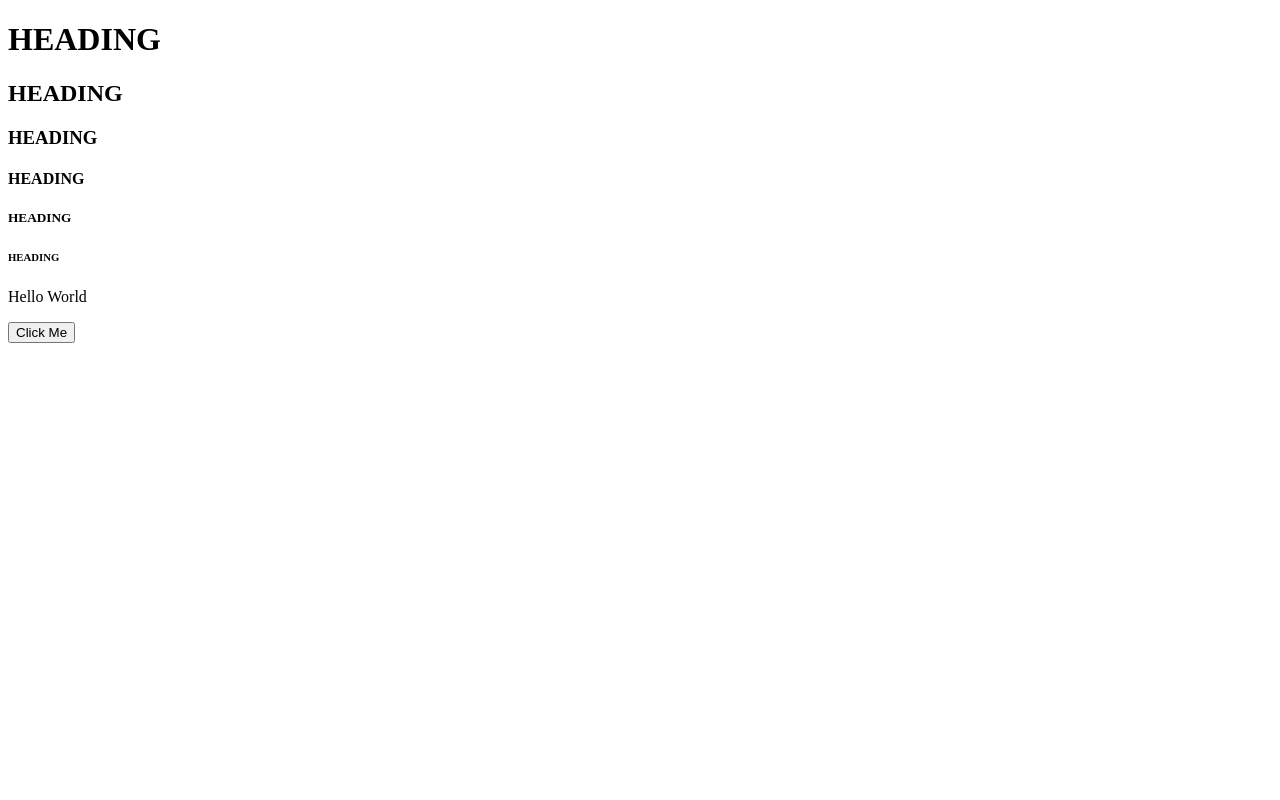
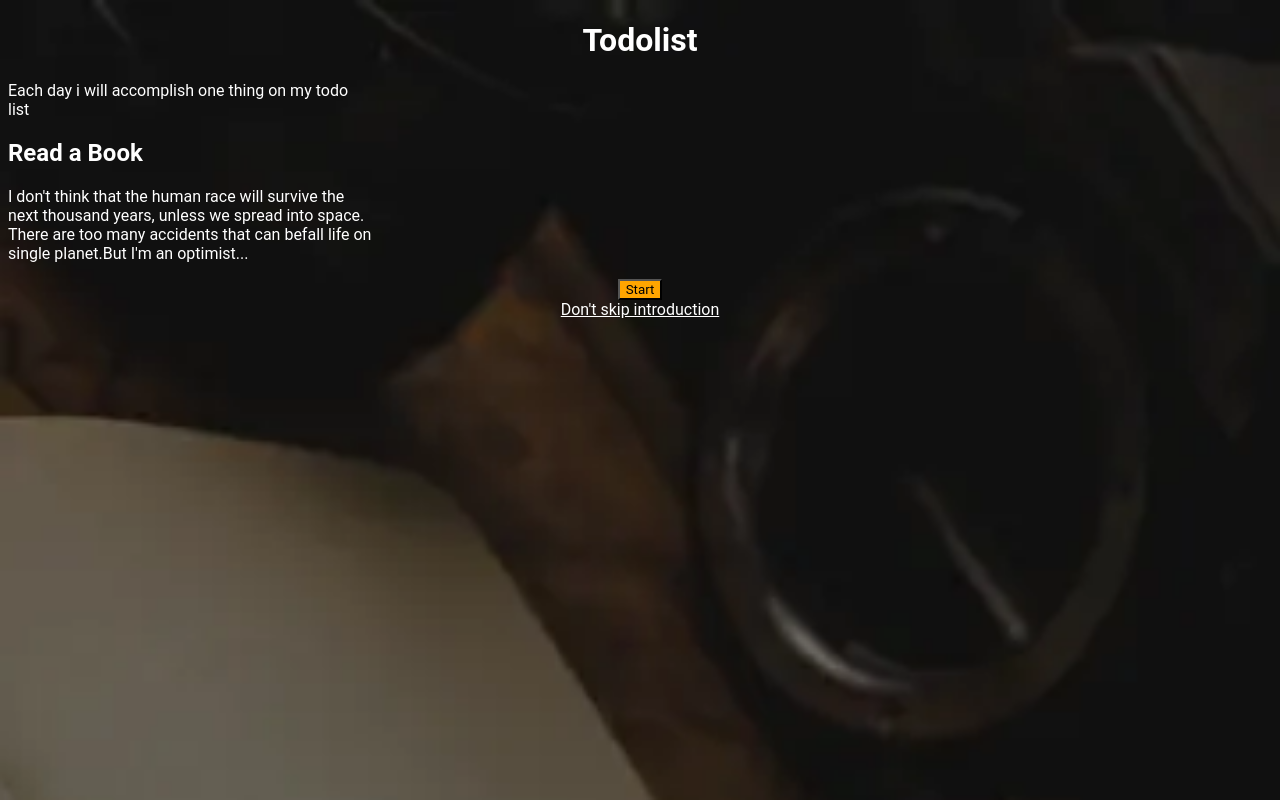
Before and after one commit to JuniaRodhasharanm/practice, a plain HTML site: page index.html in a window 1280 px wide. Drawn offline with Linux system fonts and the light colour scheme.

Commit message:
modified

```diff
--- /dev/null
+++ b/assets/style.css
@@ -0,0 +1,10 @@
+*{font-family: 'Roboto';}
+body
+{
+   background-image: url('./ass.webp');
+    background-size: cover;
+    font-family: system-ui, -apple-system, BlinkMacSystemFont, 'Segoe UI', Roboto, Oxygen, Ubuntu, Cantarell, 'Open Sans', 'Helvetica Neue', sans-serif;
+    color: white;
+}
+.para
+{color: white;}
--- a/index.html
+++ b/index.html
@@ -1,15 +1,24 @@
 <!DOCTYPE html>
-<html>
-    <head></head>
-    <body>
- <h1>HEADING</h1>
-    <h2>HEADING</h2>
-    <h3>HEADING</h3>
-    <h4>HEADING</h4>
-    <h5>HEADING</h5>
-    <h6>HEADING</h6>
-    <p> Hello World</p>
-<button>Click Me</button>
-<a href=""
+<html lang="en">
+<head>
+    <meta charset="UTF-8">
+    <meta name="viewport" content="width=device-width, initial-scale=1.0">
+    <title>Document</title>
+    </head>
+<body>
+
+    <link rel="stylesheet" href="./assets/style.css">
+    <div><h1 style="text-align: center;">Todolist</h1>
+    <p class="para">Each day i will accomplish one thing on my todo<br> list</p>
+    <h2>Read a Book</h2>
+    <p class="para1">
+        I don't think that the human race will survive the <br>next thousand years, unless we spread into space.<br>
+        There are too many accidents that can befall life on <br>single planet.But I'm an optimist...
+    </p><div style="text-align: center;"><button style=" background-color: orange;">
+        Start
+      </button>
+    </div>
+    <div style="text-decoration: underline;text-align: center;">
+    <label>Don't skip introduction</label></div>
 </body>
-    </html>
+</html>
```
Also changed, not shown: assets/day.html (added, +14 -0 lines), assets/ass.webp (added), 1 other file.
